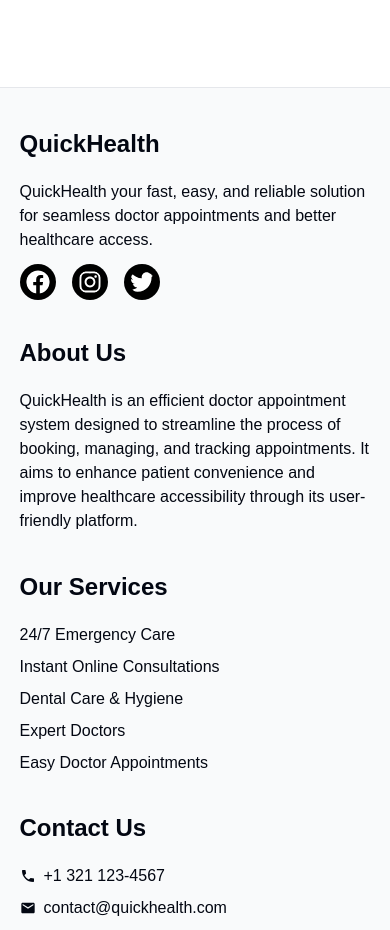
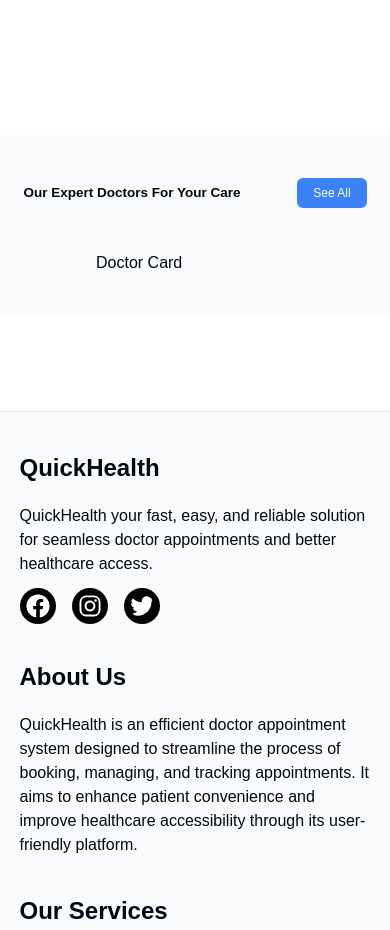
Before and after one commit to MuhammadHassanRaza25/Doctor-Appointment-System, a Next.js app: page / in a window 390 px wide. Shown: the part 3720-4650 px from the top of the page. Built offline with nearby package versions, Linux system fonts and the light colour scheme.

Commit message:
some changes

```diff
--- /dev/null
+++ b/src/app/components/DoctorCard.jsx
@@ -0,0 +1,10 @@
+
+export default function DoctorCard(){
+    return(
+        <>
+          <div>
+            <h1>Doctor Card</h1>
+          </div>
+        </>
+    )
+}
--- a/src/app/components/Footer.jsx
+++ b/src/app/components/Footer.jsx
@@ -49,7 +49,7 @@ export default function Footer(){
            <div className='mt-10 border-t-2'>
               <div className="copyRightDiv mt-5 flex flex-wrap justify-between">
                 <h2 className='copyRightTxt flex justify-center text-sm items-center gap-1'>CopyRight <FaRegCopyright className="cIcon" /> 2025 All rights reserved | This project is made by Muhammad Hassan Raza</h2>
-                <Link href={"https://github.com/MuhammadHassanRaza25"} target="_blank"><FaGithub className="text-xl hover:text-blue-300 rounded-full"/></Link>
+                <Link href={"https://github.com/MuhammadHassanRaza25"} target="_blank"><FaGithub className="text-xl hover:text-blue-400 rounded-full"/></Link>
               </div>
            </div>
 
--- a/src/app/globals.css
+++ b/src/app/globals.css
@@ -61,6 +61,10 @@ body {
   box-shadow: rgba(99, 99, 99, 0.2) 0px 0px 6px 0px;
 }
 /* our services end */
+
+/* Our Doctors Section Start */
+
+/* Our Doctors Section End */
 
 /* Responsiveness Start */
 
@@ -187,6 +191,9 @@ body {
   .serviceBox{
     height: 25vh;
   }
+  .ourDoctorsHeading{
+    font-size: 20px;
+  }
   .copyRightDiv {
     display: flex;
     flex-direction: column;
@@ -215,6 +222,10 @@ body {
     height: 40vh;
     width: 100%;
     margin: 0 auto;
+  }
+  .docHeadingBtnParent{
+    padding-right: 6%;
+    padding-left: 6%;
   }
   .footerConatiner{
     padding-left: 5%;
@@ -275,6 +286,12 @@ body {
     height: 25vh;
     margin-bottom: 5%;
   }
+  .ourDoctorsHeading{
+    font-size: 18px;
+  }
+  .seeAllBtn{
+    font-size: 12px;
+  }
   .fDiv1{
     margin-bottom: 5%;
   }
@@ -300,6 +317,9 @@ body {
   }
   .heroHeartImage{
     width: 12%;
+  }
+  .ourDoctorsHeading{
+    font-size: 13.5px;
   }
 }
 @media(max-width:350px){
--- a/src/app/page.js
+++ b/src/app/page.js
@@ -1,3 +1,4 @@
+import DoctorCard from "./components/DoctorCard";
 import Footer from "./components/Footer";
 import Header from "./components/Header";
 import HeroSection from "./components/HeroSection";
@@ -9,6 +10,22 @@ export default function Home() {
        <Header/>
        <HeroSection/>
        <OurServices/>
+
+        {/* Doctors Section Start */}
+         <div className="bg-gray-50 pt-10 pb-10 mt-36">
+
+          <div className="docHeadingBtnParent flex items-center justify-between px-24">
+            <h1 className="ourDoctorsHeading text-3xl font-bold">Our Expert Doctors For Your Care</h1>
+            <button className="seeAllBtn bg-blue-500 text-white hover:bg-blue-600 hover:text-white px-4 py-1.5 rounded-md">See All</button>
+          </div>
+
+          <div className="px-24 mt-10">
+            <DoctorCard/>
+          </div>
+
+         </div>
+        {/* Doctors Section End */}
+
        <Footer/>
     </>
   )
```
